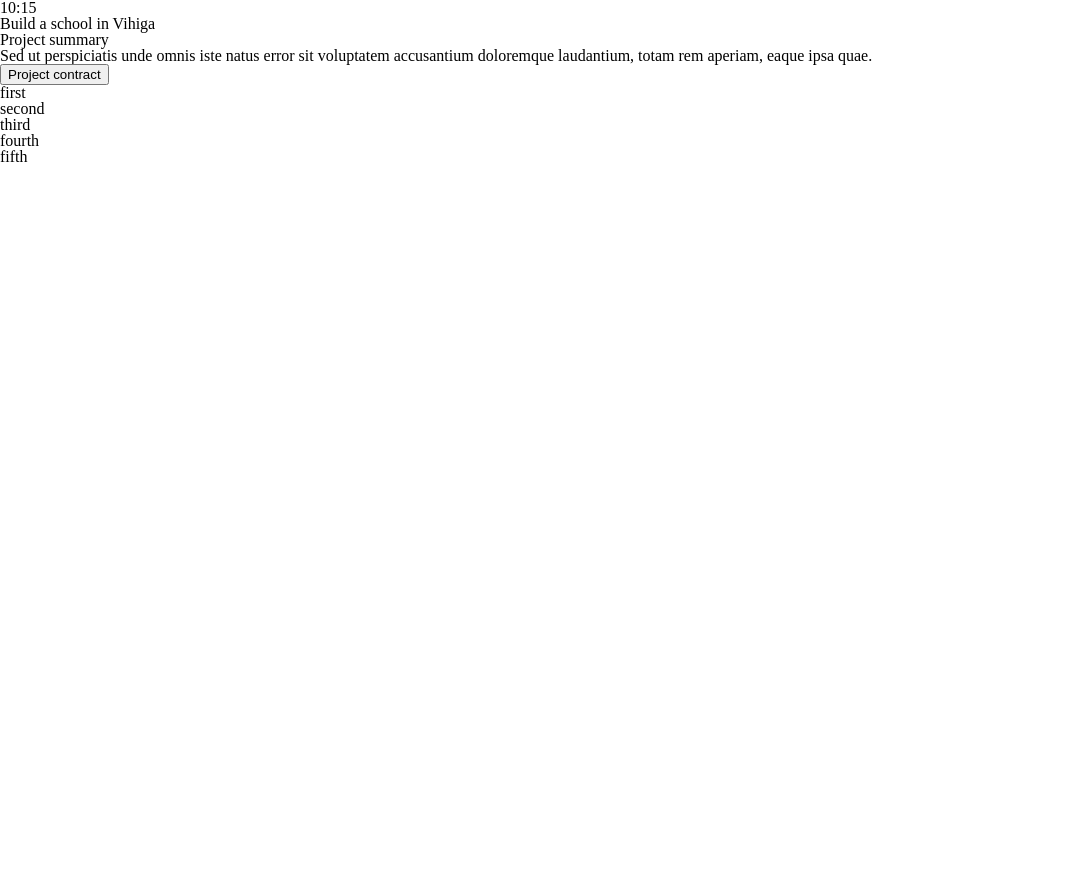
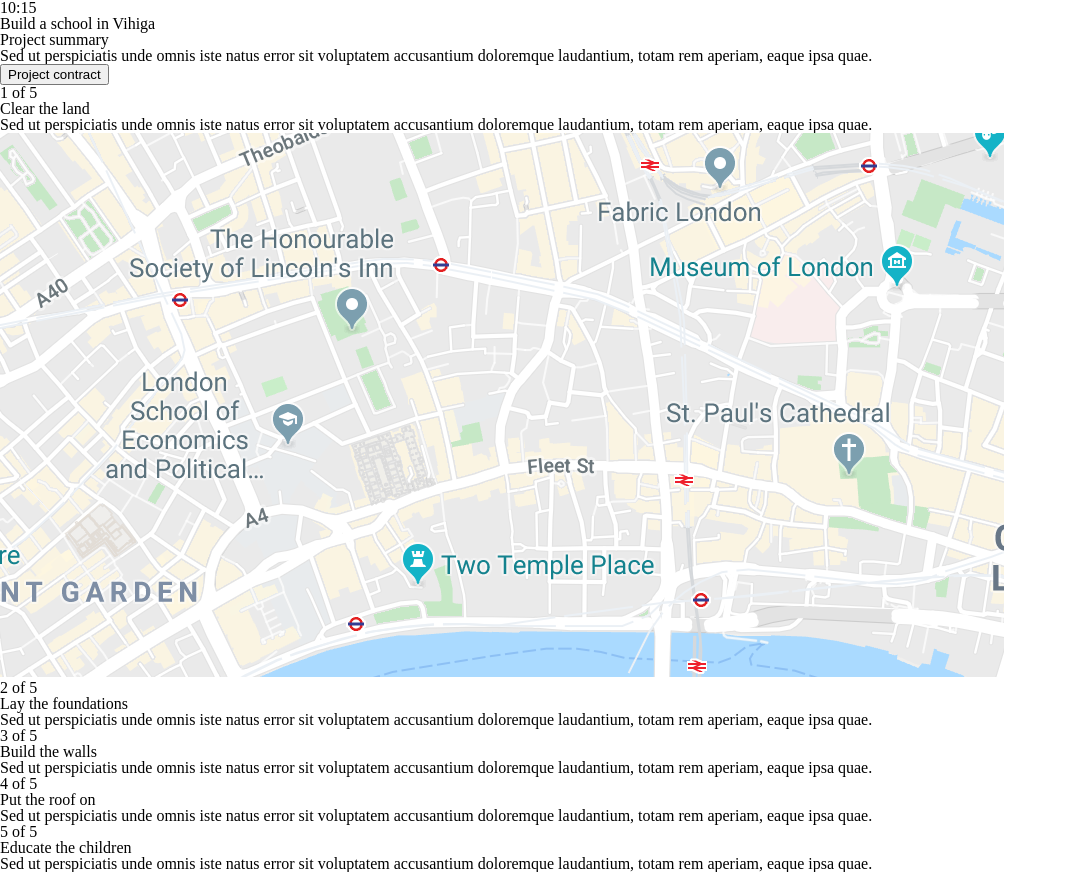
Before and after one commit to truefootprint/reporter-design-prototype, a Next.js app: page / in a window 1280 px wide. Shown: the whole page, without its empty margins (0-1067 px from the left). Before the commit the page ends 800 px from the top, so only its background shows below. Built offline with nearby package versions, Linux system fonts and the light colour scheme.

Commit message:
Start styling the cards

```diff
--- a/components/card/styles.scss
+++ b/components/card/styles.scss
@@ -5,13 +5,39 @@
   overflow: hidden;
 }
 
-.content {
-  height: 100%;
-  overflow-y: auto;
-}
-
 .colored_bar {
   height: 1.3vh;
   border-top-left-radius: 1vh;
   border-top-right-radius: 1vh;
 }
+
+.content {
+  height: 100%;
+  overflow-y: auto;
+  padding: 2.4vh 1.5vh;
+
+  h3 {
+    font-size: 2.4vh;
+    font-weight: 500;
+    margin-bottom: 2.8vh;
+  }
+
+  :global(.ordinal) {
+    float: right;
+    font-size: 1.5vh;
+    position: relative;
+    top: 0.9vh;
+  }
+
+  p {
+    line-height: 1.6;
+    letter-spacing: 0.05vh;
+    font-size: 1.9vh;
+    margin-bottom: 2.8vh;
+  }
+
+  img {
+    width: 100%;
+    margin-bottom: 2.8vh;
+  }
+}
--- a/components/card_layout/styles.scss
+++ b/components/card_layout/styles.scss
@@ -2,7 +2,6 @@
   height: 100%;
   padding-top: 5vh;
   box-sizing: border-box;
-
   display: flex;
   flex-direction: column;
   overflow-y: auto;
@@ -17,6 +16,7 @@
     text-align: center;
     font-size: 3.2vh;
     margin-bottom: 2.5vh;
+    letter-spacing: 0.15vh;
   }
 
   .content {
--- a/components/layout/styles.scss
+++ b/components/layout/styles.scss
@@ -11,5 +11,4 @@
 
   background: grey;
   font-family: Roboto;
-  letter-spacing: 0.15vh;
 }
--- a/components/summary/styles.scss
+++ b/components/summary/styles.scss
@@ -9,6 +9,7 @@
   color: #eee;
   border-radius: 1vh;
   margin-bottom: 3vh;
+  letter-spacing: 0.15vh;
 
   h2 {
     font-size: 2.3vh;
--- a/pages/index.js
+++ b/pages/index.js
@@ -16,11 +16,36 @@
         </Summary>
 
         <Gallery>
-          <Card color="#12814f">first</Card>
-          <Card color="#fff120">second</Card>
-          <Card color="#a3c643">third</Card>
-          <Card color="#ff4c1f">fourth</Card>
-          <Card color="#c62b9f">fifth</Card>
+          <Card color="#12814f">
+            <span className="ordinal">1 of 5</span>
+            <h3>Clear the land</h3>
+            <p>Sed ut perspiciatis unde omnis iste natus error sit voluptatem accusantium doloremque laudantium, totam rem aperiam, eaque ipsa quae.</p>
+            <img src="/images/map.png" />
+          </Card>
+
+          <Card color="#fff120">
+            <span className="ordinal">2 of 5</span>
+            <h3>Lay the foundations</h3>
+            <p>Sed ut perspiciatis unde omnis iste natus error sit voluptatem accusantium doloremque laudantium, totam rem aperiam, eaque ipsa quae.</p>
+          </Card>
+
+          <Card color="#a3c643">
+            <span className="ordinal">3 of 5</span>
+            <h3>Build the walls</h3>
+            <p>Sed ut perspiciatis unde omnis iste natus error sit voluptatem accusantium doloremque laudantium, totam rem aperiam, eaque ipsa quae.</p>
+          </Card>
+
+          <Card color="#ff4c1f">
+            <span className="ordinal">4 of 5</span>
+            <h3>Put the roof on</h3>
+            <p>Sed ut perspiciatis unde omnis iste natus error sit voluptatem accusantium doloremque laudantium, totam rem aperiam, eaque ipsa quae.</p>
+          </Card>
+
+          <Card color="#c62b9f">
+            <span className="ordinal">5 of 5</span>
+            <h3>Educate the children</h3>
+            <p>Sed ut perspiciatis unde omnis iste natus error sit voluptatem accusantium doloremque laudantium, totam rem aperiam, eaque ipsa quae.</p>
+          </Card>
         </Gallery>
       </CardLayout>
     </Phone>
```
Also changed, not shown: public/images/map.png (added).
